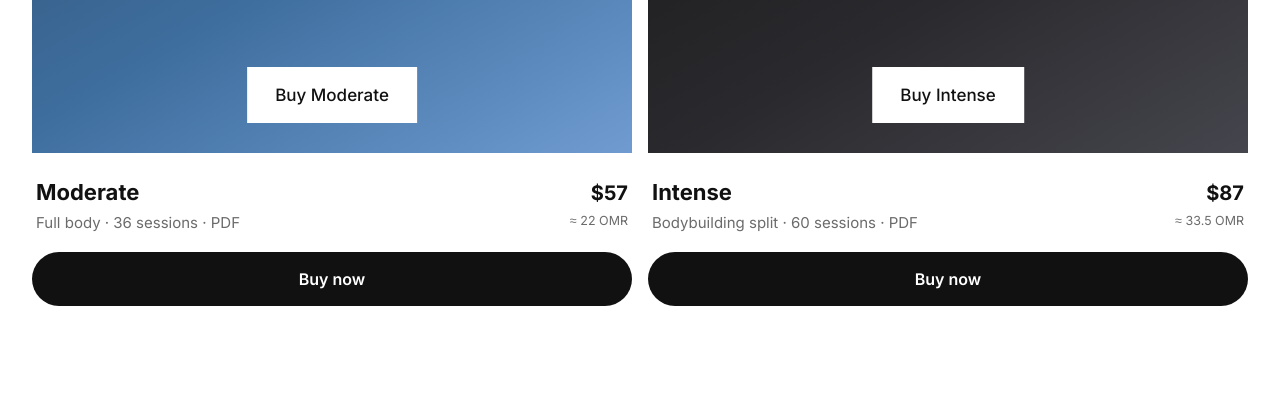
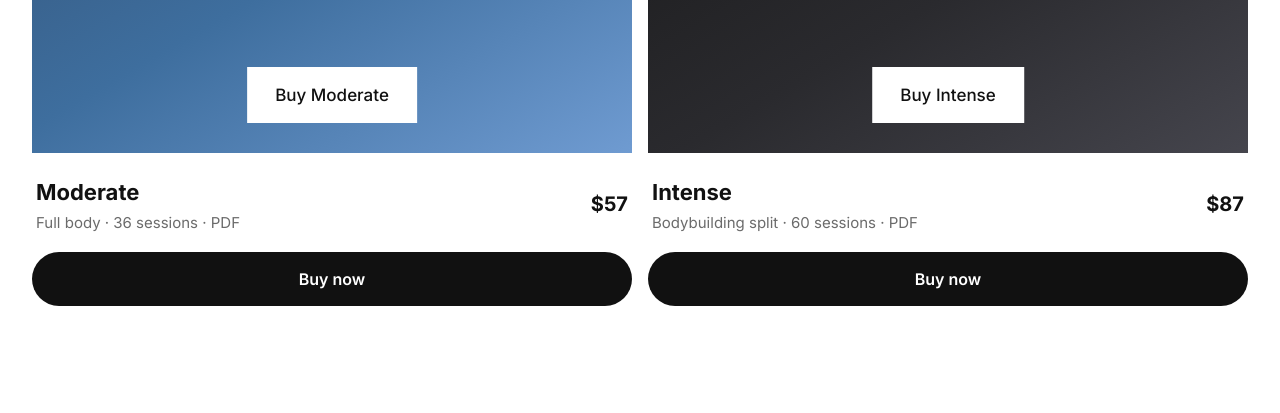
Before and after one commit to Marwanwahaibi/teamnofat, a plain HTML site: page index.html in a window 1280 px wide. Shown: the part 668-1081 px from the top of the page. Drawn offline with nearby package versions, Linux system fonts and the light colour scheme; a web font is replaced by a local one.

Commit message:
Update index.html

```diff
--- a/index.html
+++ b/index.html
@@ -157,7 +157,7 @@ html[lang=ar] .tile .k{letter-spacing:0}
     </a>
     <div class="info">
       <div><h2>Moderate</h2><div class="meta">Full body · 36 sessions · PDF</div></div>
-      <div class="pr"><div class="price" data-price="moderate"></div><div class="omr">≈ 22 OMR</div></div>
+      <div class="pr"><div class="price" data-price="moderate"></div></div>
     </div>
     <a class="buy" data-buy="moderate" href="#" target="_blank" rel="noopener">Buy now</a>
   </article>
@@ -170,7 +170,7 @@ html[lang=ar] .tile .k{letter-spacing:0}
     </a>
     <div class="info">
       <div><h2>Intense</h2><div class="meta">Bodybuilding split · 60 sessions · PDF</div></div>
-      <div class="pr"><div class="price" data-price="intense"></div><div class="omr">≈ 33.5 OMR</div></div>
+      <div class="pr"><div class="price" data-price="intense"></div></div>
     </div>
     <a class="buy" data-buy="intense" href="#" target="_blank" rel="noopener">Buy now</a>
   </article>
@@ -243,7 +243,7 @@ const AR = {
 "Full body · 36 sessions · PDF":"فل بودي · 36 حصة · PDF","Bodybuilding split · 60 sessions · PDF":"تقسيمة بناء أجسام · 60 حصة · PDF",
 "Buy now":"اشترِ الآن","What’s inside":"إيش داخل الخطة",
 "Weeks of planned progression":"أسبوع من التقدم المخطط","Working sets per exercise":"مجموعات أساسية لكل تمرين",
-"Swap and a video demo for every exercise":"بديل وفيديو شرح لكل تمرين","Look inside":"شوف من الداخل","≈ 22 OMR":"≈ 22 ر.ع","≈ 33.5 OMR":"≈ 33.5 ر.ع","Are there exercise videos?":"فيه فيديوهات للتمارين؟","Yes. Every exercise in the PDF links to a short video demo. Tap the exercise name on your phone, or scan the code next to it if you print the plan.":"نعم. كل تمرين في الملف مربوط بفيديو شرح قصير. اضغط على اسم التمرين من جوالك، أو امسح الكود اللي جنبه لو طبعت الخطة.","Phone-ready pages and printable logs":"صفحات بمقاس الجوال وسجلات للطباعة",
+"Swap and a video demo for every exercise":"بديل وفيديو شرح لكل تمرين","Look inside":"شوف من الداخل","Are there exercise videos?":"فيه فيديوهات للتمارين؟","Yes. Every exercise in the PDF links to a short video demo. Tap the exercise name on your phone, or scan the code next to it if you print the plan.":"نعم. كل تمرين في الملف مربوط بفيديو شرح قصير. اضغط على اسم التمرين من جوالك، أو امسح الكود اللي جنبه لو طبعت الخطة.","Phone-ready pages and printable logs":"صفحات بمقاس الجوال وسجلات للطباعة",
 "About":"من نحن","About us":"من نحن",
 "We’re TeamNoFat, a group of experienced bodybuilders who’ve spent years learning what actually builds muscle and what just wastes your time.":"إحنا TeamNoFat، مجموعة لاعبين كمال أجسام بخبرة سنين في التمرين، عرفنا فيها إيش اللي يبني عضل فعلاً وإيش اللي يضيّع وقتك.",
 "We took everything that worked for us, the training, the mistakes and the lessons, and squeezed it into simple 12-week plans. No guesswork, no random programs, no paying for things that don’t deliver.":"عصرنا خبرتنا كلها، اللي نجح معنا والأخطاء اللي تعلمنا منها، وحطيناها في برامج 12 أسبوع بسيطة وواضحة. لا تخمين، ولا برامج عشوائية، ولا فلوس تروح على شي ما يفيدك.",
```
